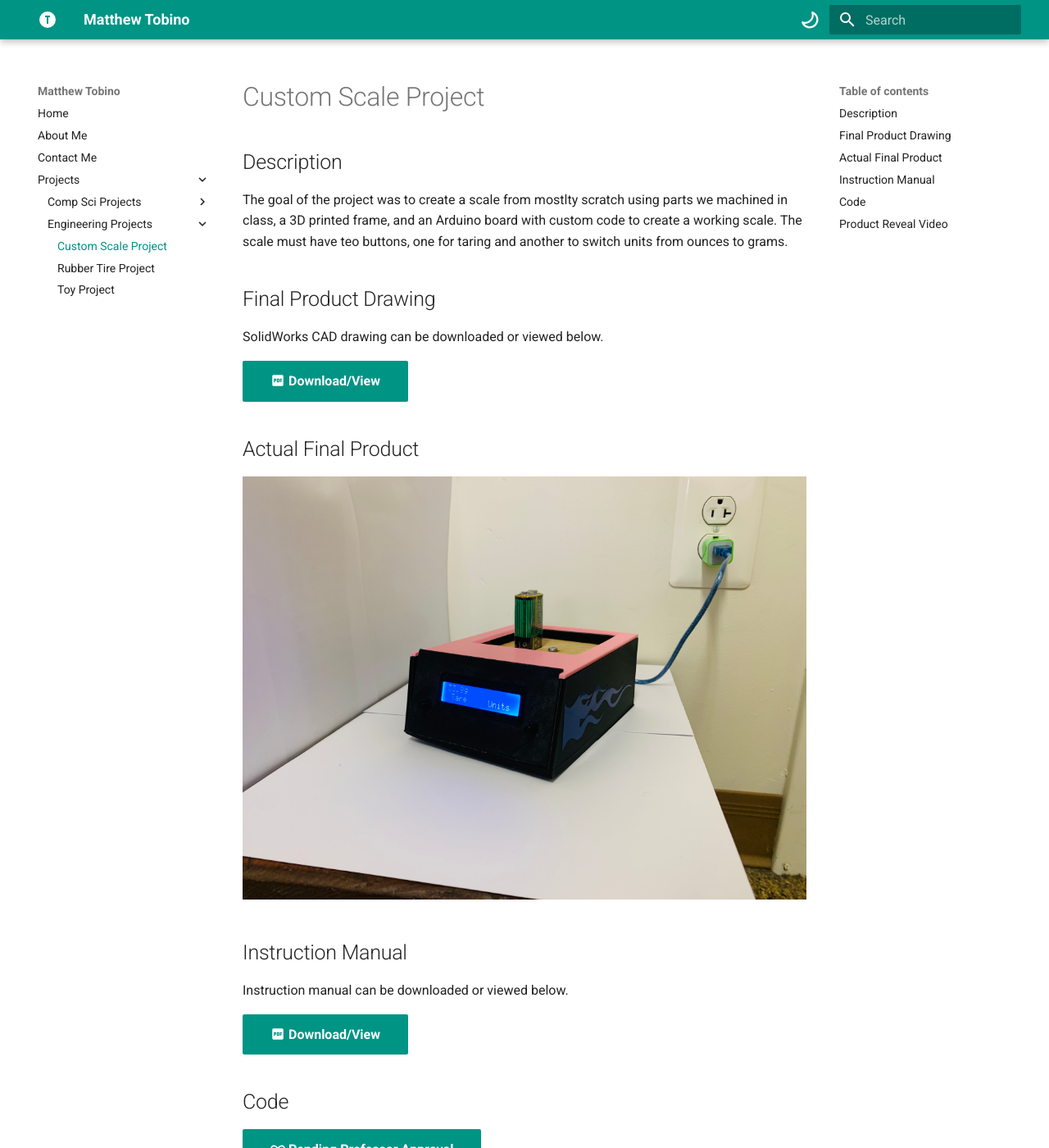
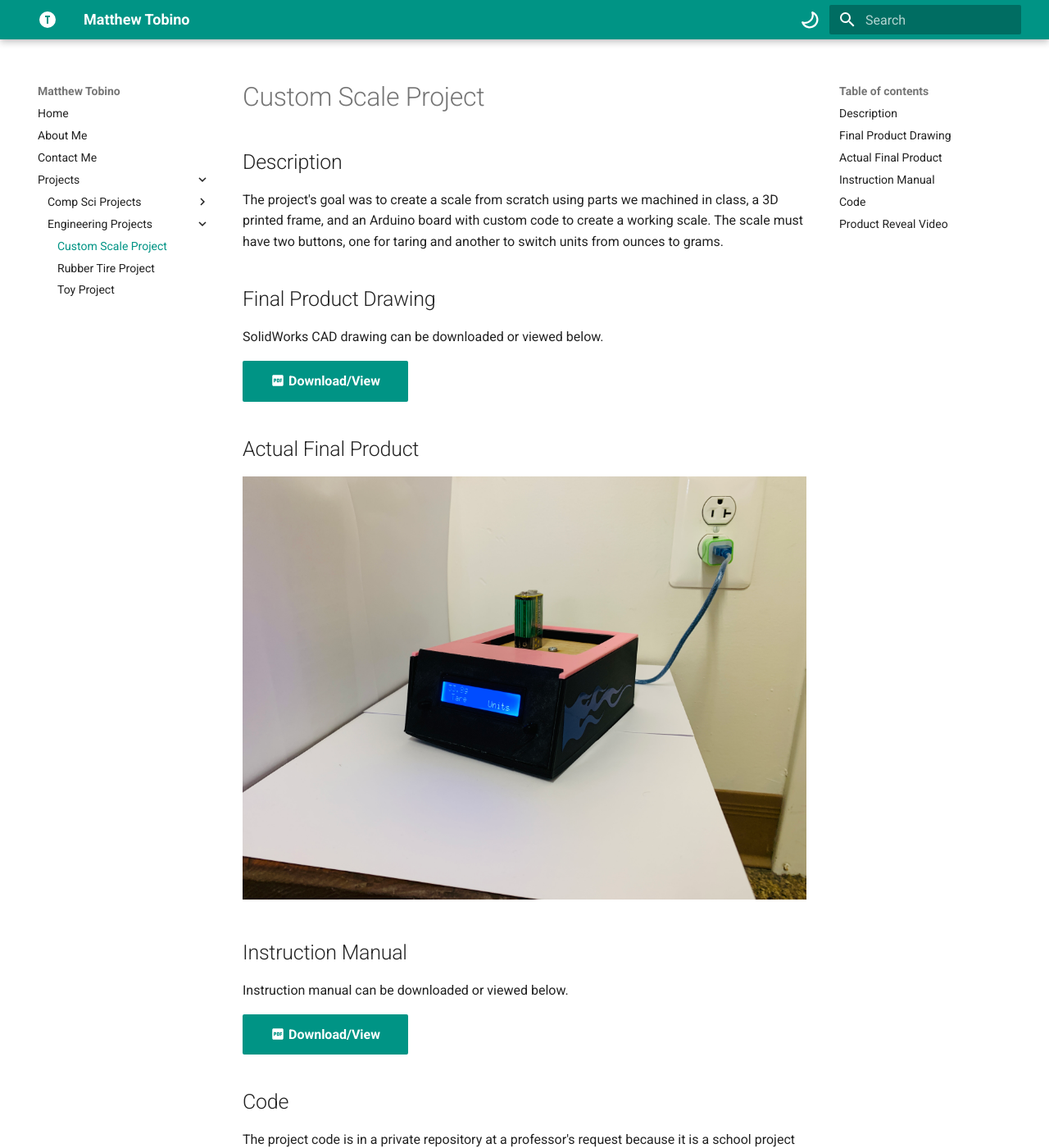
Before and after one commit to mtobino/Personal-Website, an MkDocs documentation site: the page built from docs/Projects/Engineering Projects/ScaleProject.md, in a window 1280 px wide and 1400 px high. Shown: the whole window at 82% size. Built offline with MkDocs 1.6.1 and Material for MkDocs 9.7.7, drawn with Linux system fonts in a browser that asks for light colours; some of the changed text lies outside the part shown.

Commit message:
Update ScaleProject.md

```diff
--- a/docs/Projects/Engineering Projects/ScaleProject.md
+++ b/docs/Projects/Engineering Projects/ScaleProject.md
@@ -1,8 +1,8 @@
 # Custom Scale Project
 
 ## Description
-The goal of the project was to create a scale from mostlty scratch using parts we machined in class, a 3D printed frame, and an Arduino board with custom code to
-create a working scale. The scale must have teo buttons, one for taring and another to switch units from ounces to grams.
+The project's goal was to create a scale from scratch using parts we machined in class, a 3D printed frame, and an Arduino board with custom code to
+create a working scale. The scale must have two buttons, one for taring and another to switch units from ounces to grams.
 
 ## Final Product Drawing
 SolidWorks CAD drawing can be downloaded or viewed below.
@@ -19,7 +19,10 @@
 [:material-file-pdf-box: Download/View](../../pdfs/Tobino_Calibration.pdf){ .md-button .md-button--primary }
 
 ## Code
-[:simple-arduino: Pending Professor Approval](#){ .md-button .md-button--primary }
+The project code is in a private repository at a professor's request because it is a school project but can be shared if requested.
+If access is requested/granted, the project can be found below.
+
+[:simple-github: Project Link](https://github.com/mtobino/Scale-Project){ .md-button .md-button--primary }
 
 ## Product Reveal Video
 
```
